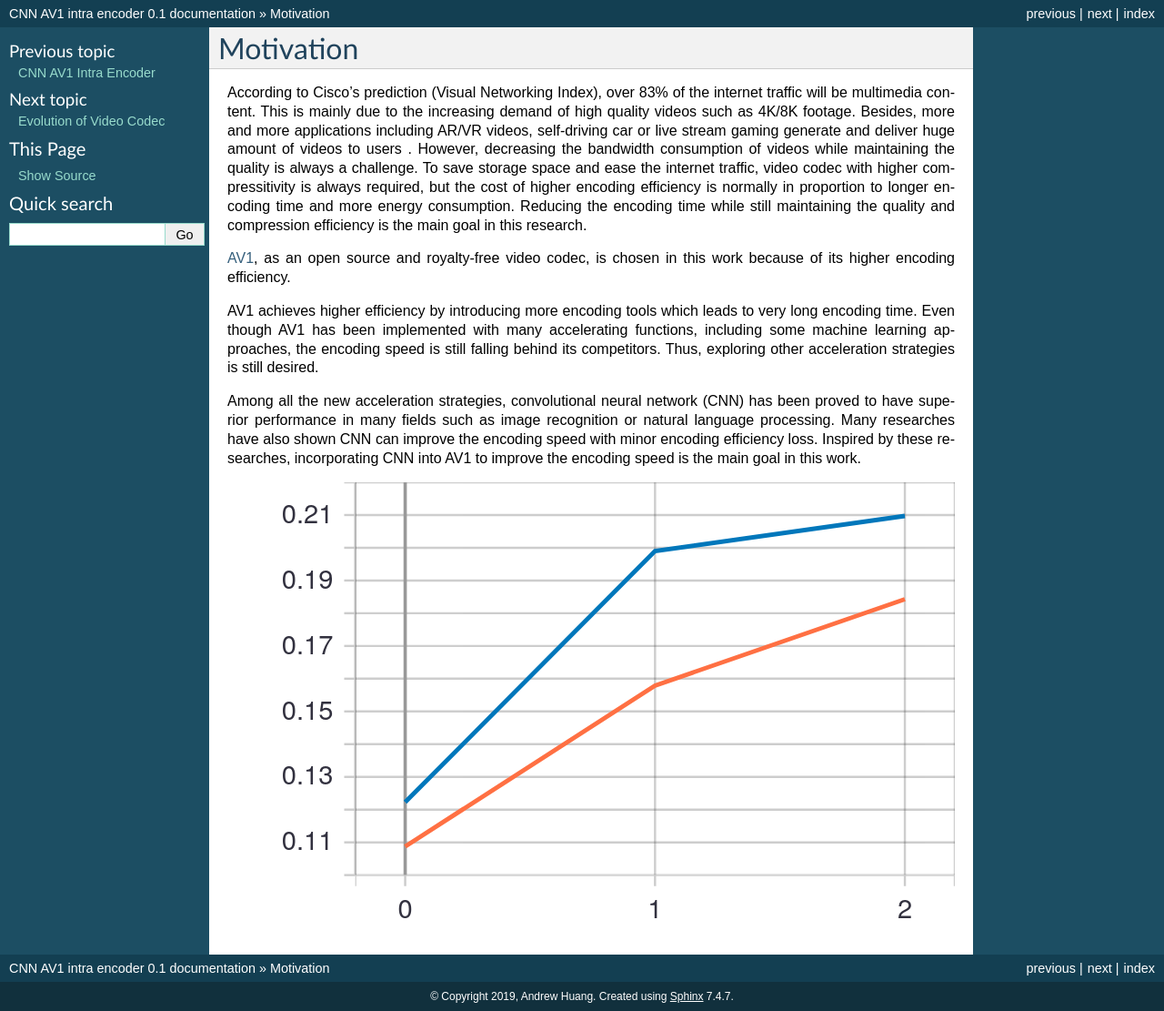
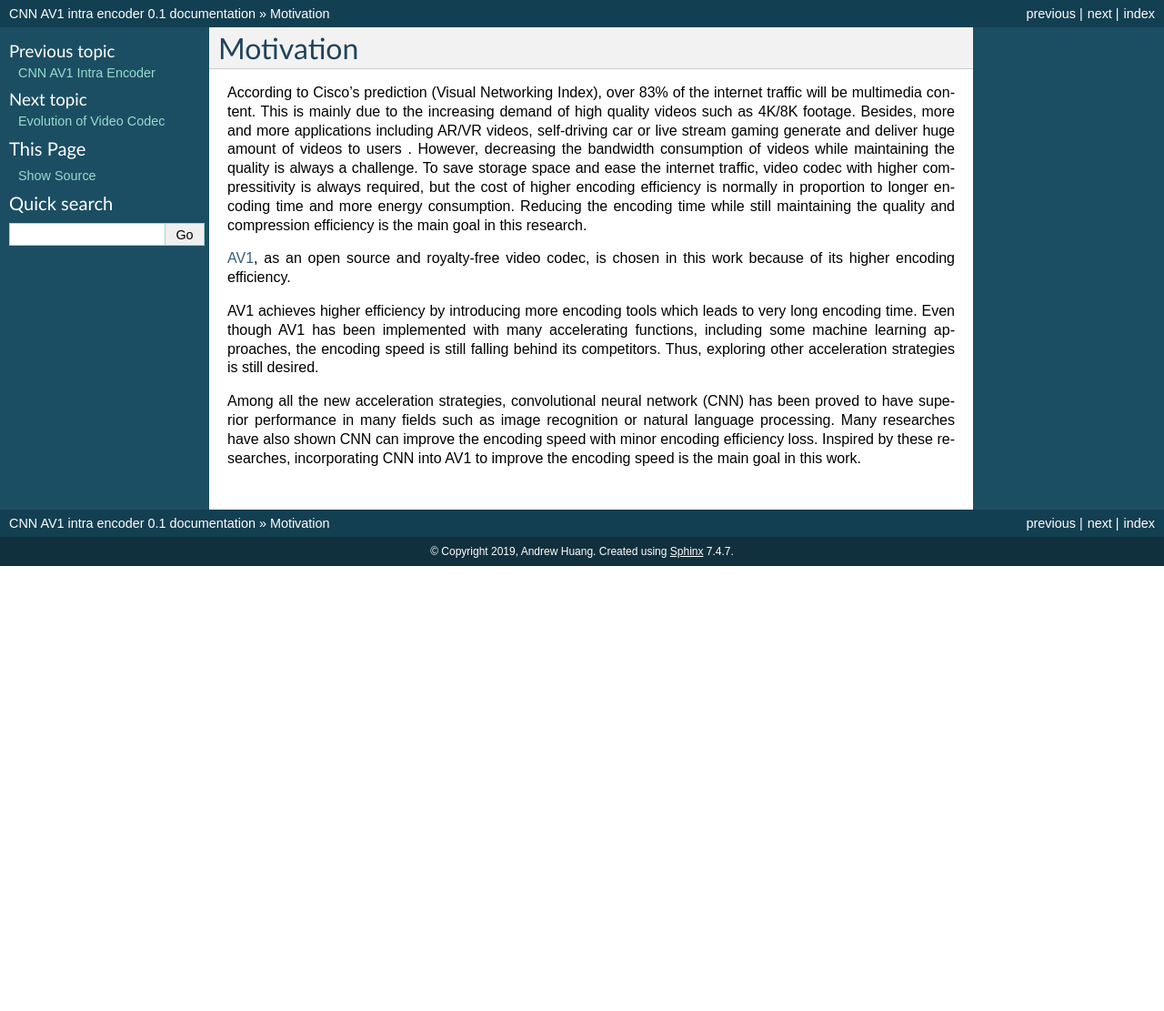
Before and after one commit to epadam/CNN-AV1-intra-encoder, a Sphinx documentation site: the page built from source/motivation.rst, in a window 1280 px wide. Shown: the whole page at 91% size. Built offline with Sphinx 7.4.7, drawn with Linux system fonts in a browser that asks for light colours; after the commit the page ends 900 px from its top, so only the background shows below that.

Commit message:
Update motivation.rst

```diff
--- a/source/motivation.rst
+++ b/source/motivation.rst
@@ -8,5 +8,3 @@ According to Cisco's prediction (Visual Networking Index), over 83% of the inter
 AV1 achieves higher efficiency by introducing more encoding tools which leads to very long encoding time. Even though AV1 has been implemented with many accelerating functions, including some machine learning approaches, the encoding speed is still falling behind its competitors. Thus, exploring other acceleration strategies is still desired.
 
 Among all the new acceleration strategies, convolutional neural network (CNN) has been proved to have superior performance in many fields such as image recognition or natural language processing. Many researches have also shown CNN can improve the encoding speed with minor encoding efficiency loss. Inspired by these researches, incorporating CNN into AV1 to improve the encoding speed is the main goal in this work.
-
-.. image:: img/epoch_acc.svg
```
